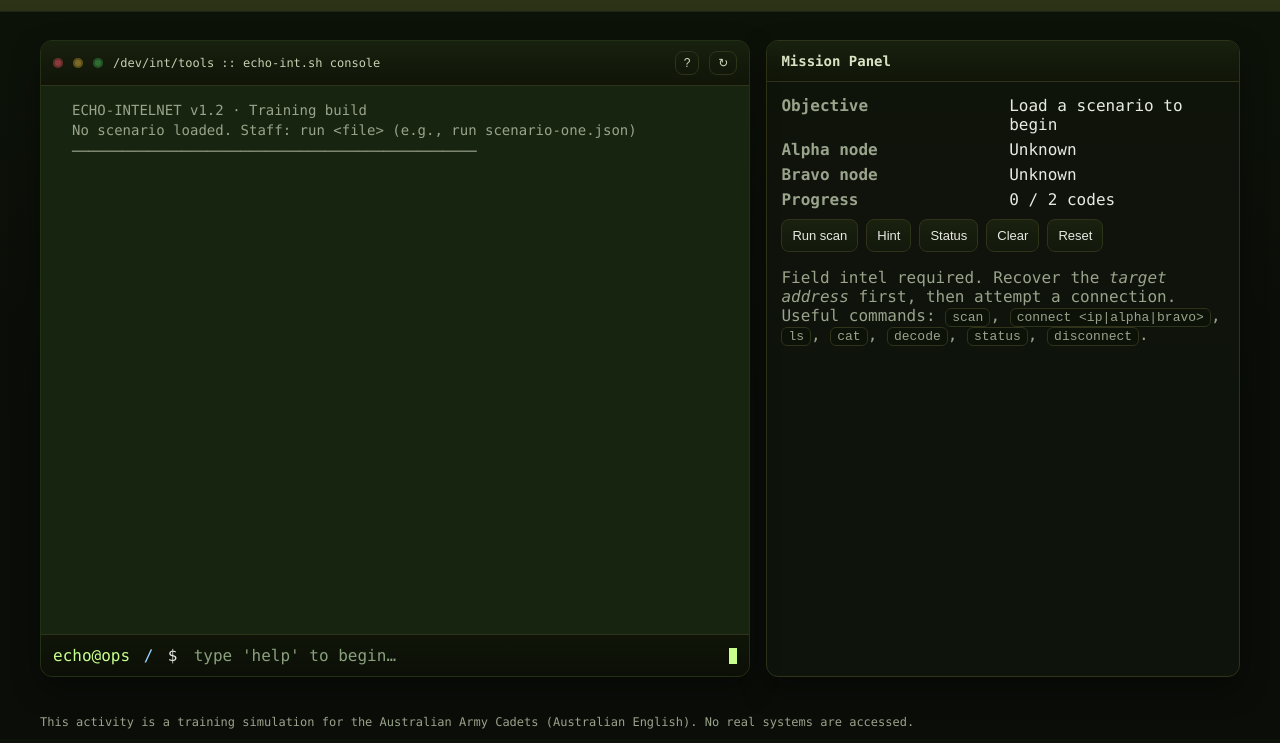
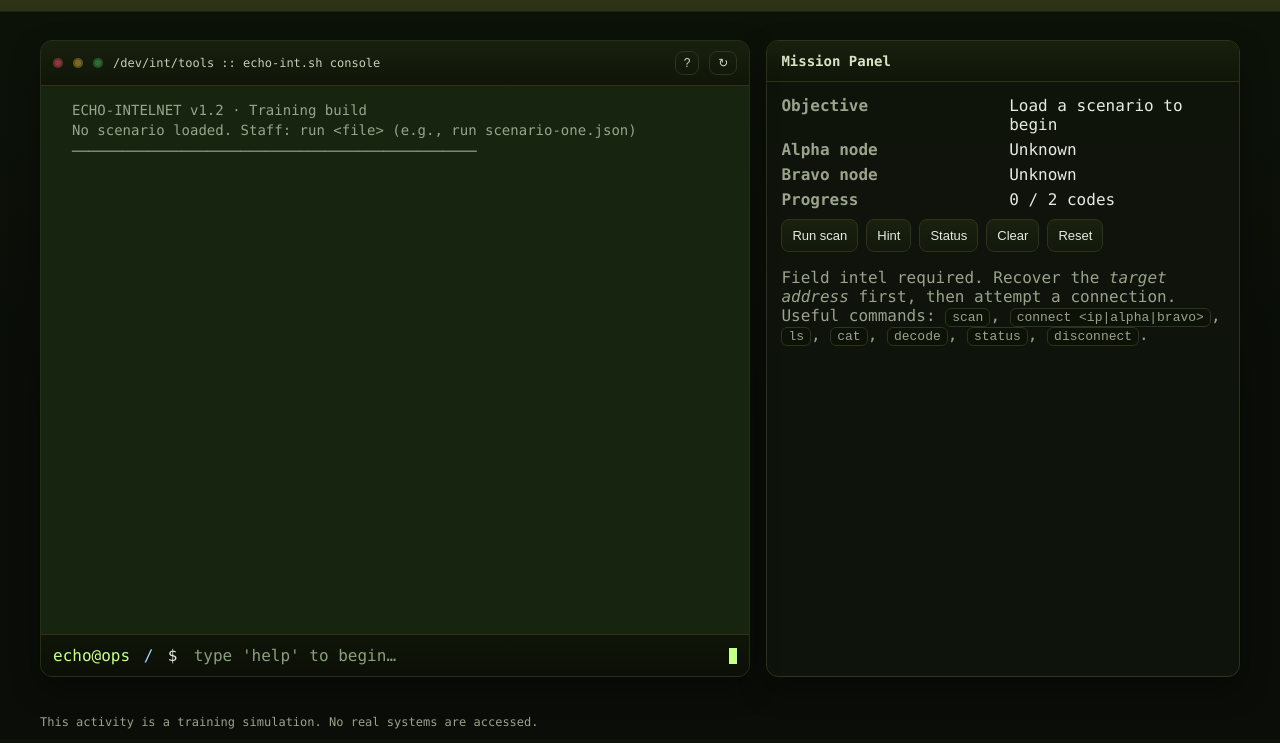
Before and after one commit to echo-pl/scenario-one, a plain HTML site: page index.html in a window 1280 px wide. Shown: the part 61-804 px from the top of the page. Drawn offline with Linux system fonts and the light colour scheme.

Commit message:
Remove cadets references and fix submission handler

```diff
--- a/index.html
+++ b/index.html
@@ -67,7 +67,7 @@
 </main>
 
 <footer class="foot wrap">
-  This activity is a training simulation for the Australian Army Cadets (Australian English). No real systems are accessed.
+  This activity is a training simulation. No real systems are accessed.
 </footer>
 
   <script type="module" src="js/terminal.js"></script>
```
Also changed, not shown: js/terminal.js (+10 -2 lines), 1 other file.
